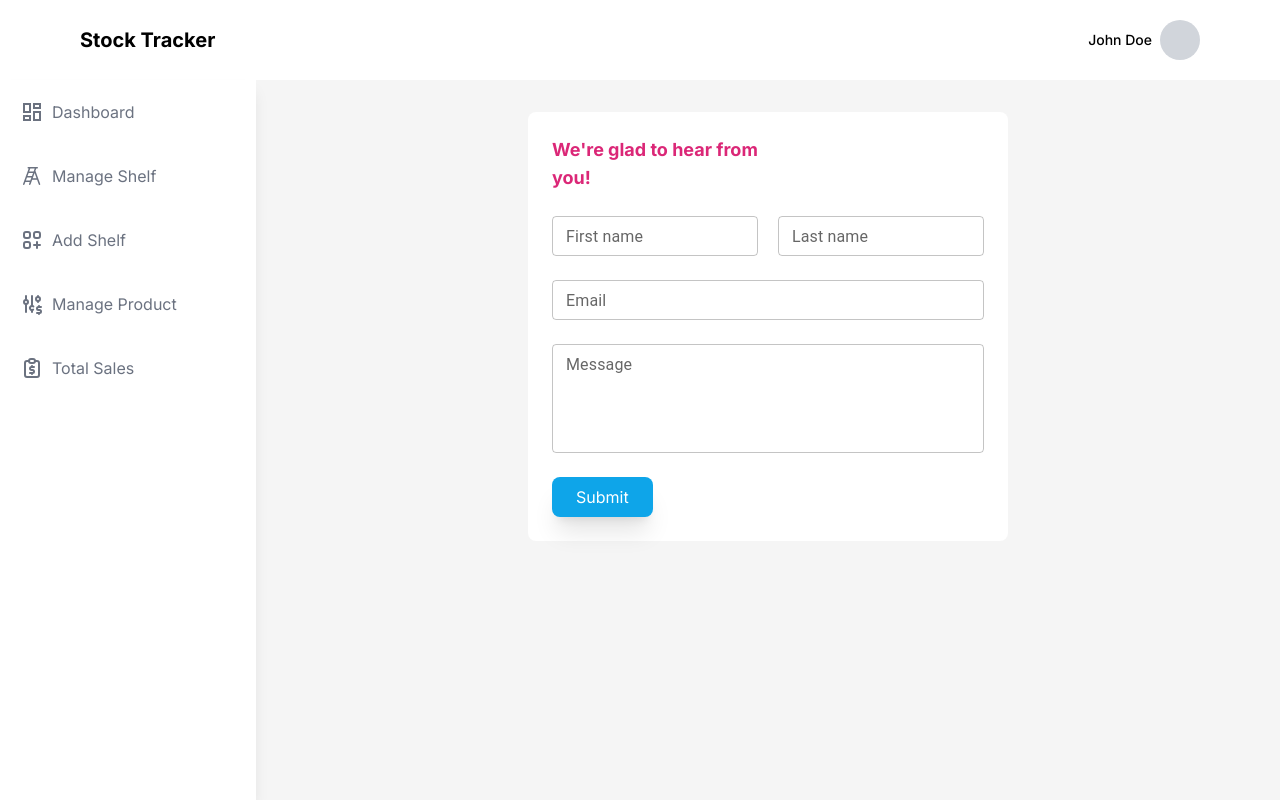
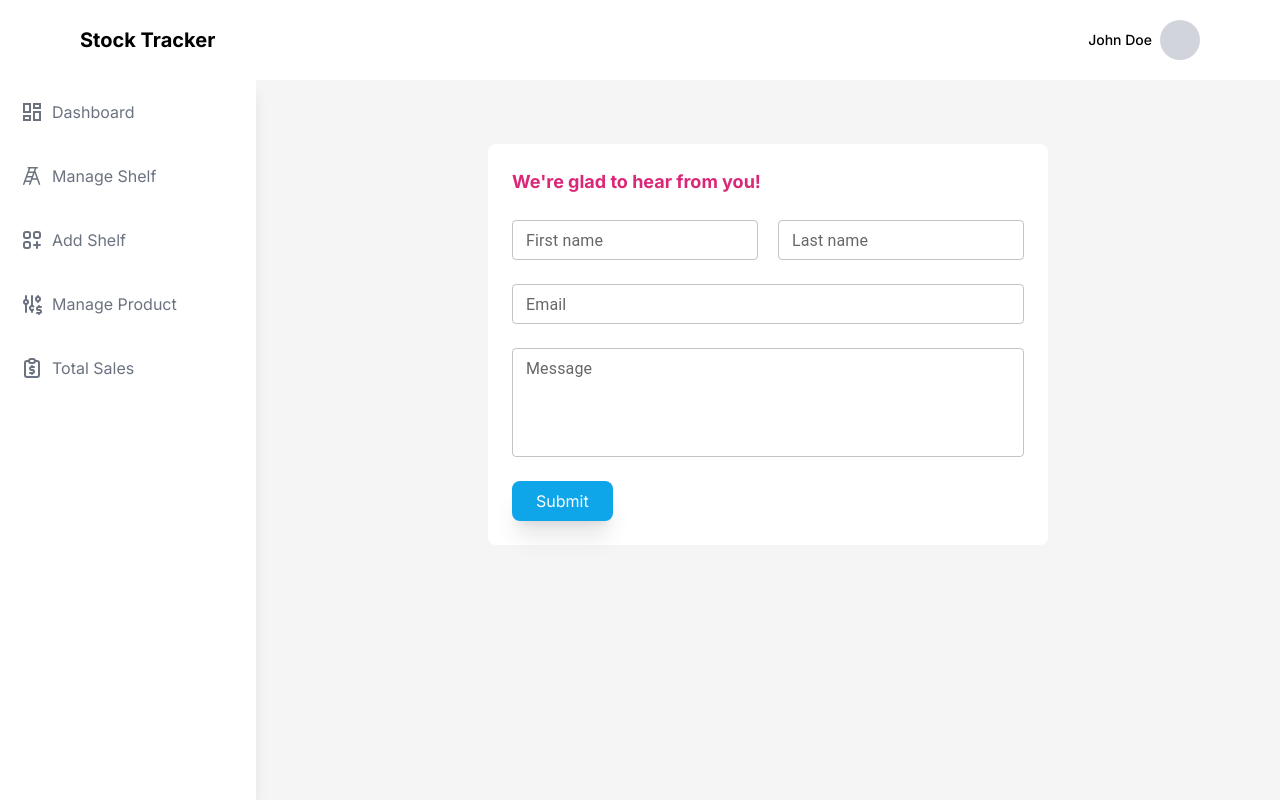
Before and after one commit to SammyKibetKiprop/stock-tracker, a Next.js app: page /feedback in a window 1280 px wide. Built offline with nearby package versions, Linux system fonts and the light colour scheme.

Commit message:
Refactor feedback form and add form submission handler

```diff
--- a/app/feedback/page.tsx
+++ b/app/feedback/page.tsx
@@ -1,11 +1,20 @@
-import { Button, Input, TextField } from '@mui/material';
+'use client'
+import { TextField } from '@mui/material';
 import React from 'react';
 
 const FeedbackForm = () => {
+  const formSubmitHandler = (e: React.FormEvent<HTMLFormElement>) => {
+    e.preventDefault();
+    console.log('Form submitted');
+  };
+
   return (
-    <div className='w-1/2 min-h-3/4 h-auto m-auto grid bg-white p-6 rounded-lg'>
-      <form className='grid grid-cols-2 grid-row-7 gap-5 gap-y-6'>
-        <p className='row-start-1 col-span-1 text-pink-600 text-lg font-bold'>
+    <div className='w-[35rem] min-h-3/4 h-auto m-auto mt-8 grid bg-white p-6 rounded-lg'>
+      <form
+        className='grid grid-cols-2 grid-row-7 gap-5 gap-y-6'
+        onSubmit={formSubmitHandler}
+      >
+        <p className='row-start-1 col-span-2 text-pink-600 text-lg font-bold'>
           We&apos;re glad to hear from you!
         </p>
         <TextField
```
